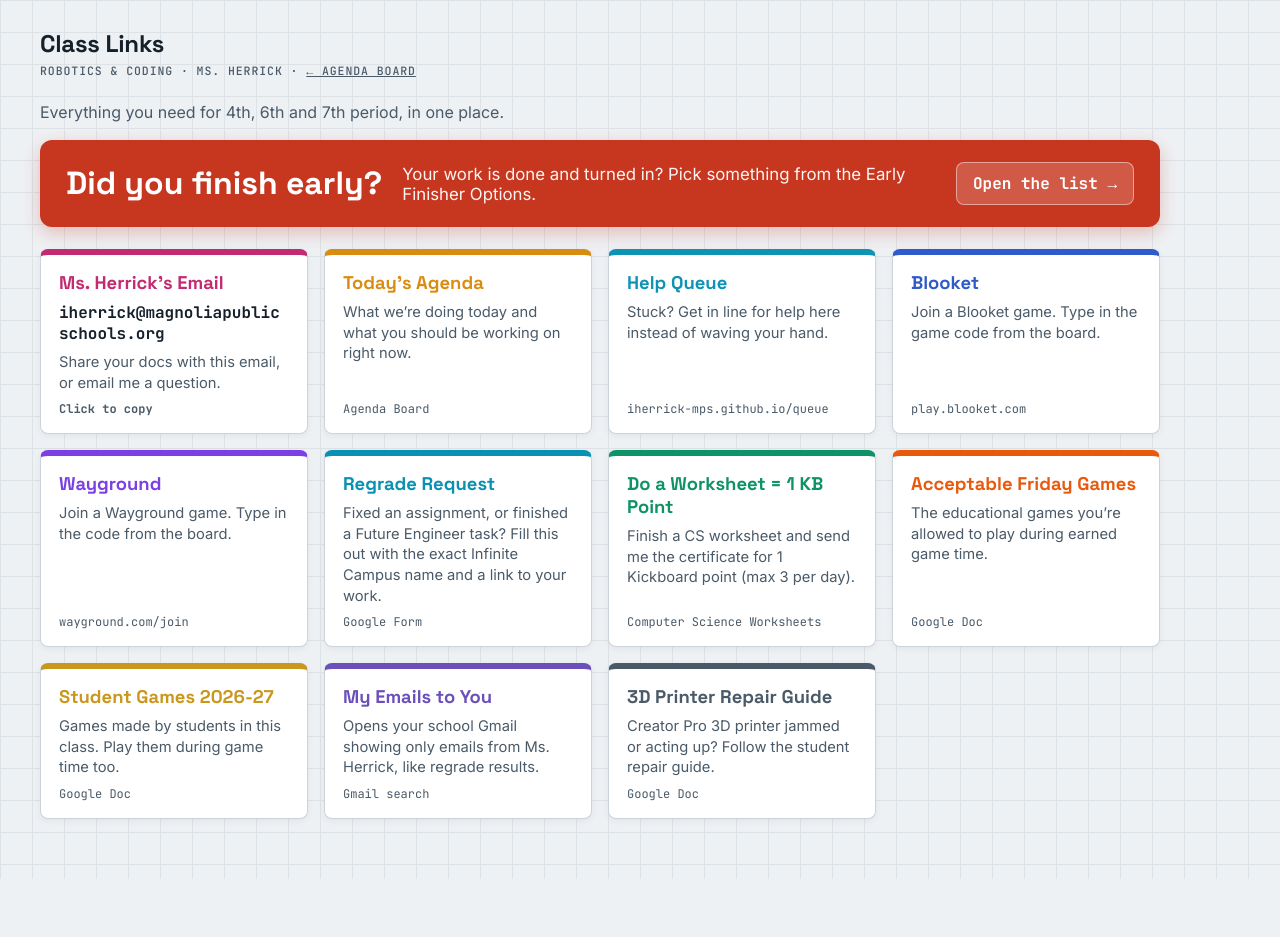
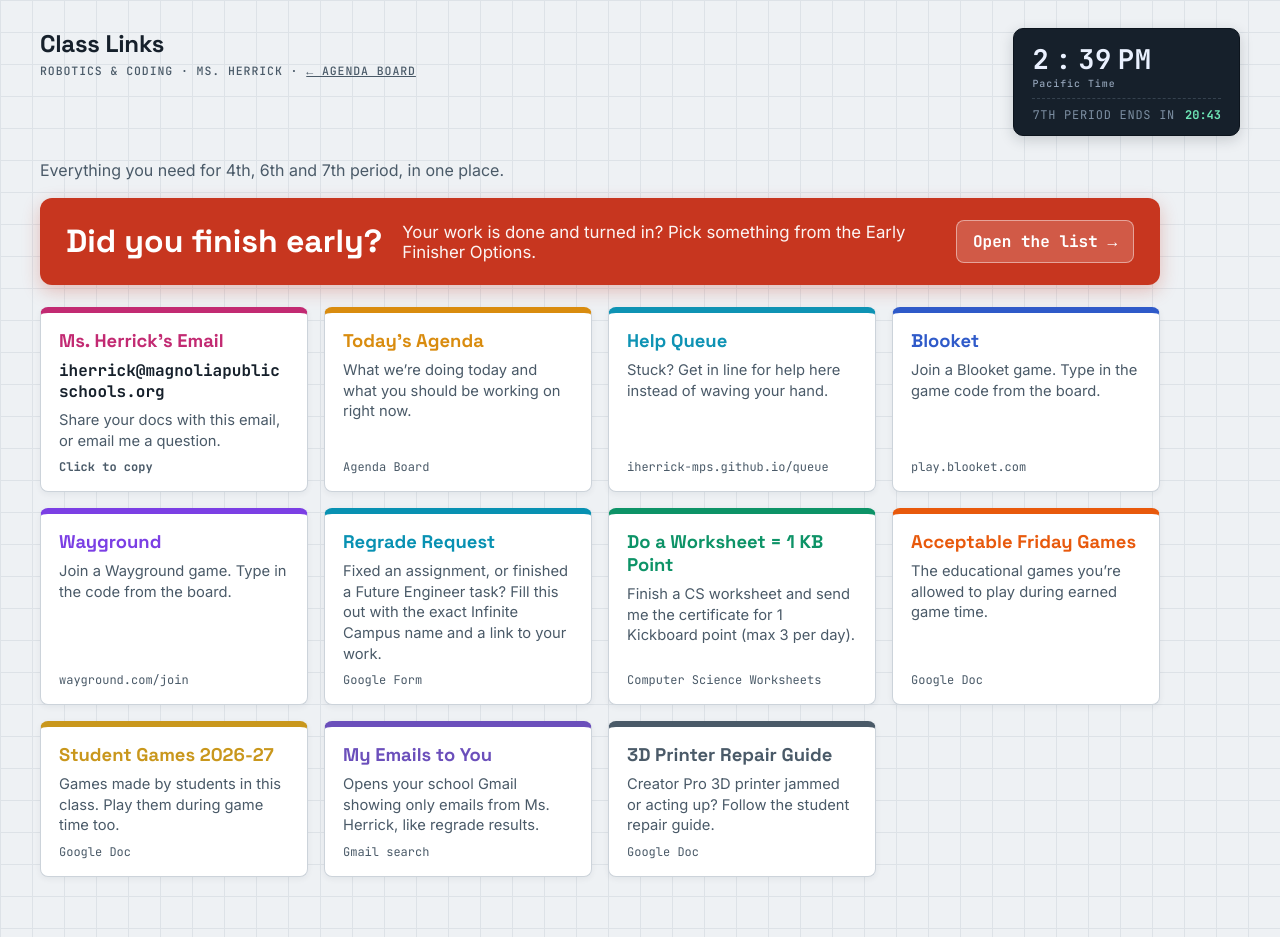
Before and after one commit to iherrick-mps/Agenda-Board, a plain HTML site: page links.html in a window 1280 px wide. Before the commit the page ends 879 px from the top, so only its background shows below. Drawn offline with Linux system fonts and the light colour scheme; no server answers.

Commit message:
Class Links: clock in the upper right
Co-Authored-By: Claude Opus 5.5 <noreply@anthropic.com>
Claude-Session: https://claude.ai/code/session_01TcXdMaAhFZxLvy2LpVk2NV

```diff
--- a/links.html
+++ b/links.html
@@ -4,7 +4,7 @@
 <meta charset="UTF-8">
 <meta name="viewport" content="width=device-width, initial-scale=1.0">
 <title>Class Links — Robotics &amp; Coding</title>
-<link rel="stylesheet" href="styles.css?v=202611101420">
+<link rel="stylesheet" href="styles.css?v=202611101440">
 <style>
   /* Class Links page — the boxes reuse the board's accent colors */
   .links-body { padding: 8px 40px 60px; max-width: 1200px; }
@@ -58,6 +58,14 @@
   <div class="brand">
     Class Links
     <span class="brand-sub">Robotics &amp; Coding &middot; Ms. Herrick &middot; <a href="index.html">&larr; Agenda Board</a></span>
+  </div>
+  <div class="clock">
+    <div class="clock-time" id="clock-time">--:--:--</div>
+    <div class="clock-tz">Pacific Time</div>
+    <div class="clock-status" id="clock-status">
+      <span class="status-label" id="clock-status-label">Loading&hellip;</span>
+      <span class="status-value" id="clock-status-value">&mdash;</span>
+    </div>
   </div>
 </div>
 
@@ -142,6 +150,7 @@
   </div>
 </div>
 
+<script src="script.js?v=202611101440"></script>
 <script>
   // Click the email box to copy the address
   (function () {
```
